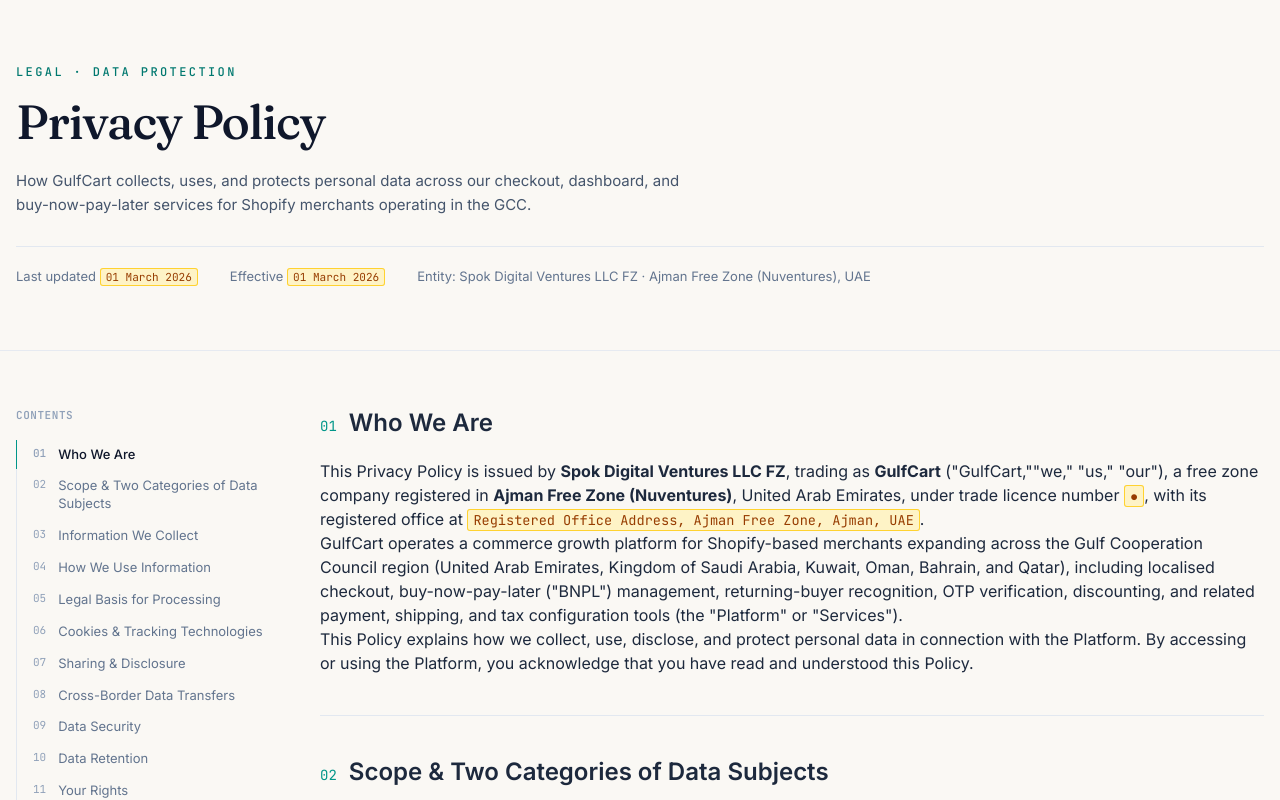
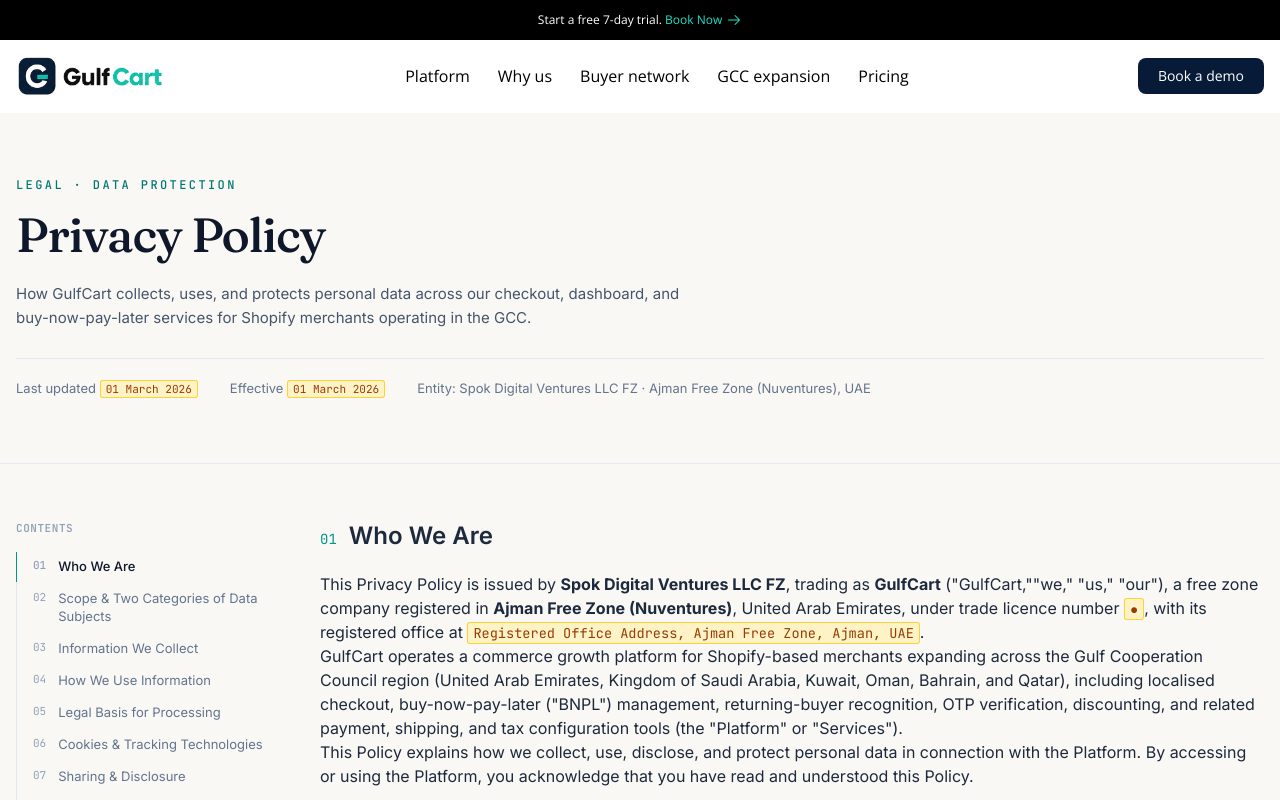
Before and after one commit to frontendmakaidigitals/gulfcart, a Next.js app: page /privacy-policy in a window 1280 px wide. Shown: the top 800 px of the page. Built offline with nearby package versions, Linux system fonts and the light colour scheme.

Commit message:
added header and footer

```diff
--- a/app/layout.tsx
+++ b/app/layout.tsx
@@ -13,8 +13,9 @@
 import Script from "next/script";
 import "./globals.css";
 import { cn } from "@/lib/utils";
-
 import Image from "next/image";
+import Header from "./(root)/header/header";
+import Footer from "./(root)/footer/footer";
 
 const jetbrainsMono = JetBrains_Mono({
   subsets: ["latin"],
@@ -100,10 +101,12 @@
         </noscript>
       </head>
       <body className="min-h-full flex flex-col">
+      <Header />
         <Suspense fallback={null}>
           <FacebookPixel />
         </Suspense>
         {children}
+        <Footer />
       </body>
     </html>
   );
```
